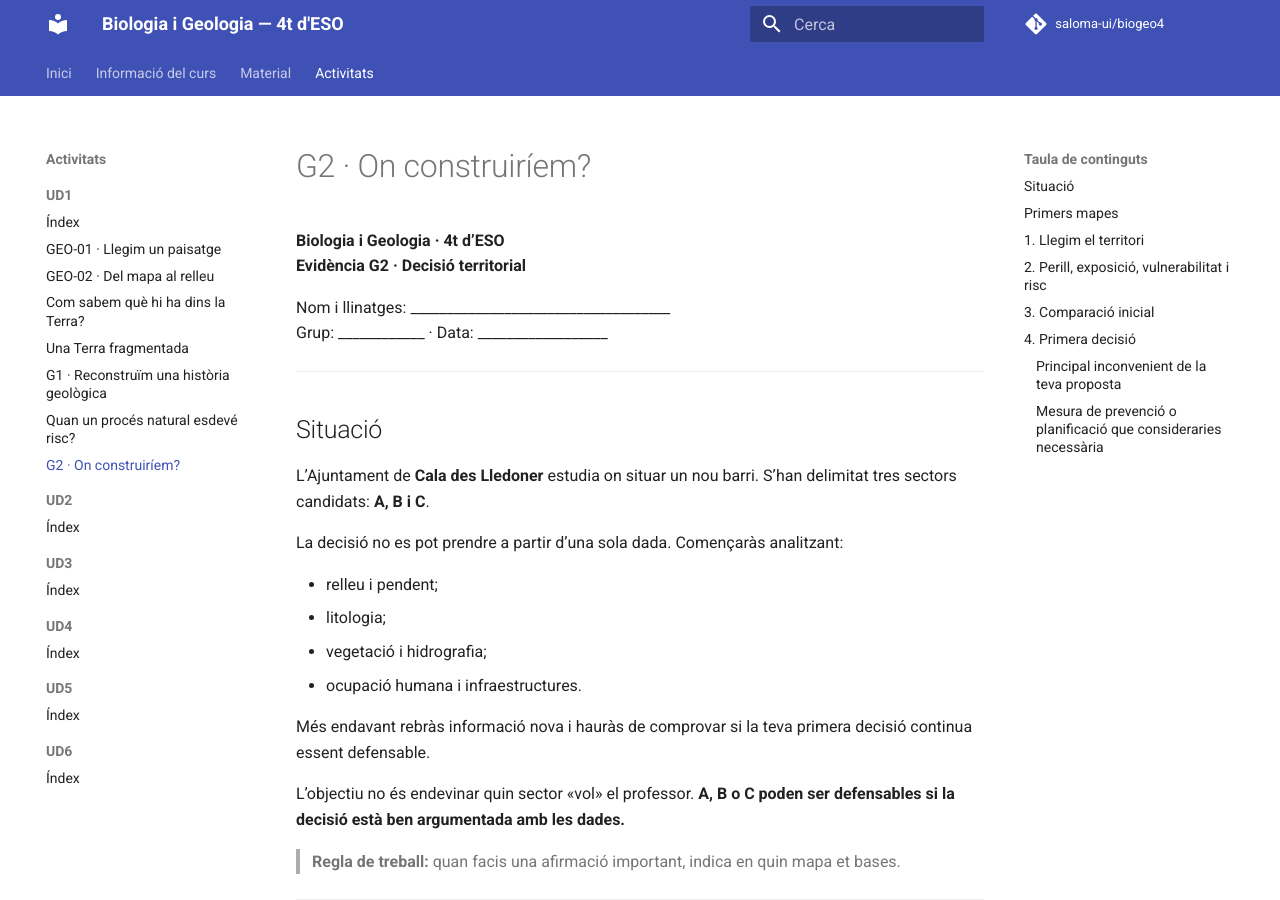
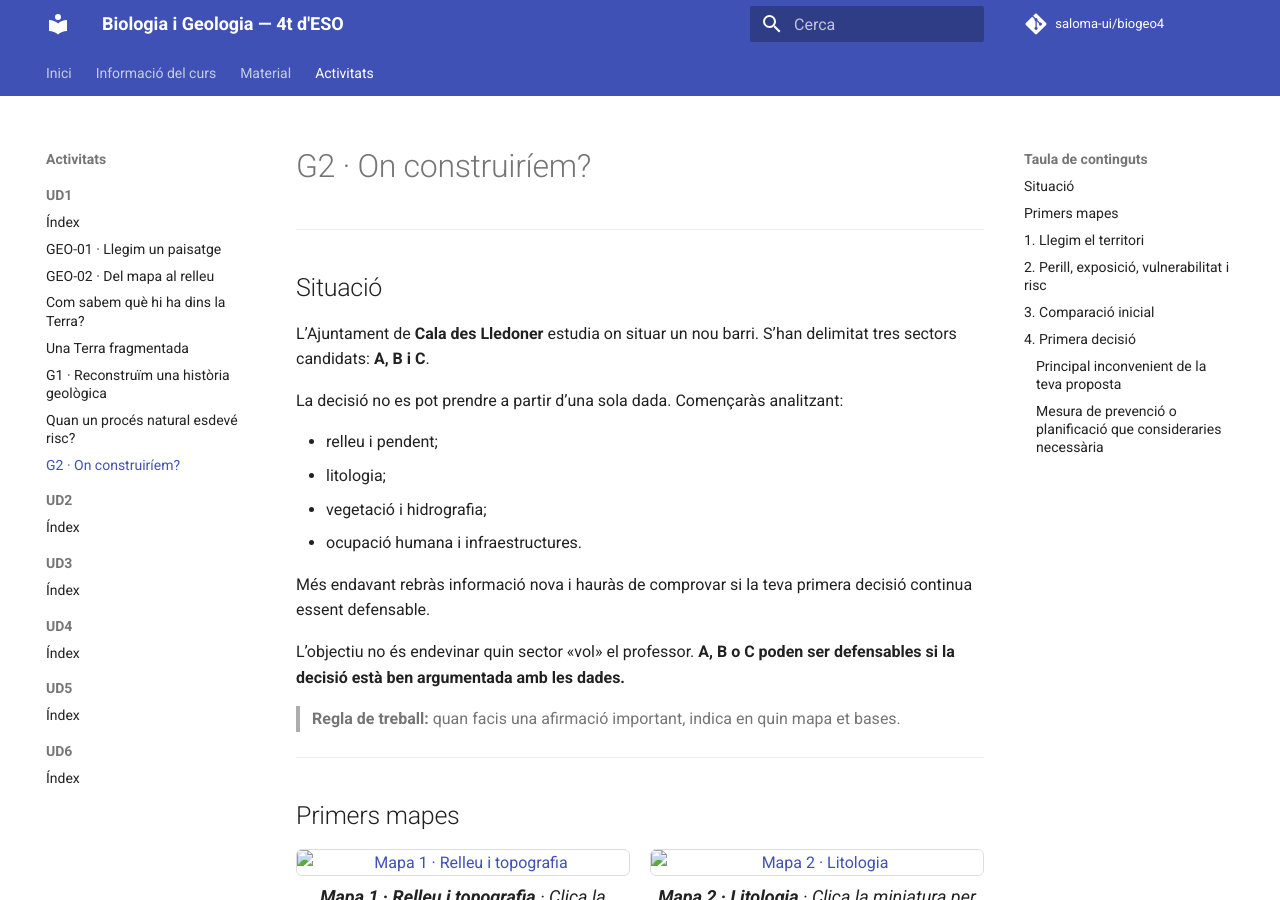
Before and after one commit to saloma-ui/biogeo4, an MkDocs documentation site: the page built from docs/activitats/ud1/g2/index.md, in a window 1280 px wide and 900 px high. Built offline with MkDocs 1.6.1 and Material for MkDocs 9.7.7, drawn with Linux system fonts in a browser that asks for light colours; comment, search, counter and statistics services are not loaded.

Commit message:
Update index.md

```diff
--- a/docs/activitats/ud1/g2/index.md
+++ b/docs/activitats/ud1/g2/index.md
@@ -3,12 +3,6 @@ pdf: true
 ---
 
 # G2 · On construiríem?
-
-**Biologia i Geologia · 4t d’ESO**
-**Evidència G2 · Decisió territorial**
-
-Nom i llinatges: ____________________________________
-Grup: ____________ · Data: __________________
 
 ---
 
```
